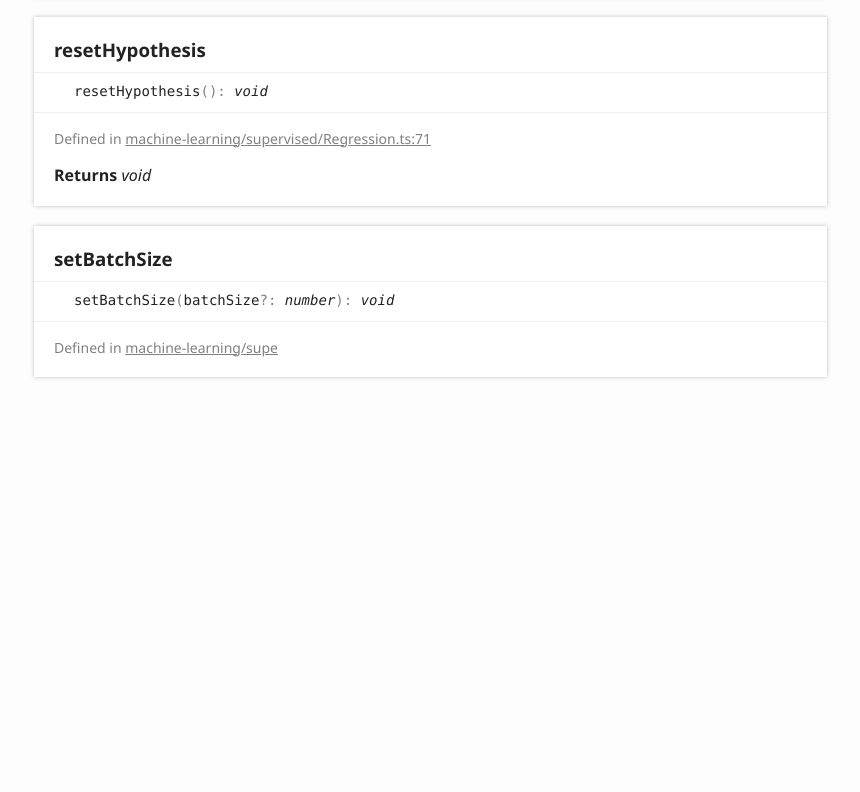
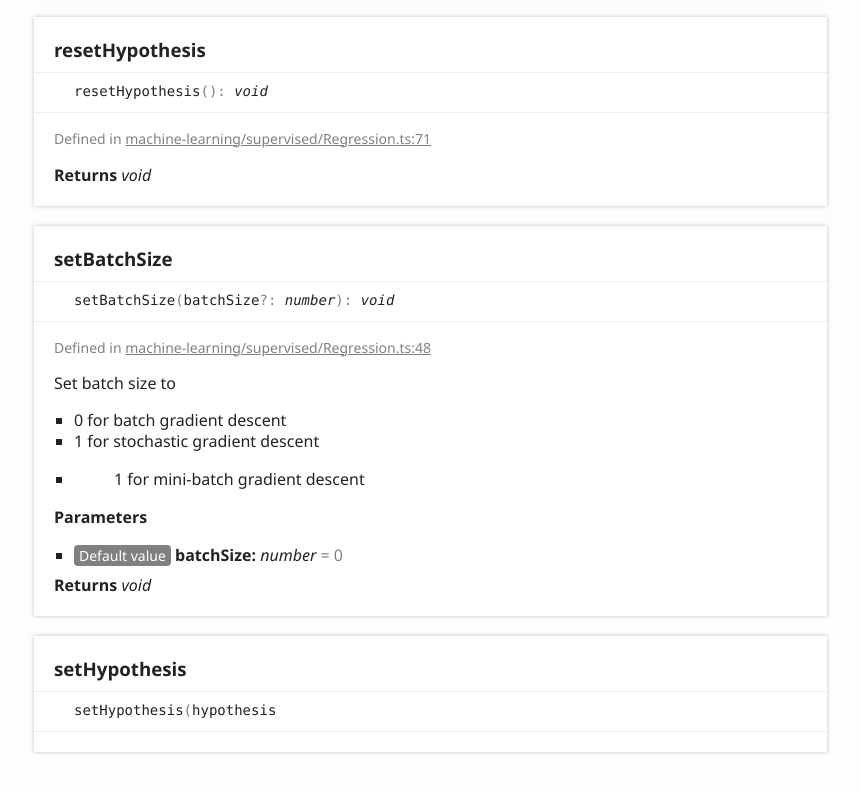
Before and after one commit to lankpro/AI-Machine-Learning, a plain HTML site: page docs/classes/_machine_learning_supervised_regression_.regression.html in a window 1280 px wide. Shown: the part 3905-4697 px from the top of the page, without its empty margins (6-866 px from the left). Before the commit the page ends 4482 px from the top, so only its background shows below. Drawn offline with Linux system fonts and the light colour scheme.

```diff
--- a/docs/classes/_machine_learning_supervised_regression_.regression.html
+++ b/docs/classes/_machine_learning_supervised_regression_.regression.html
@@ -367,4 +367,36 @@
 						<li class="tsd-description">
 							<aside class="tsd-sources">
 								<ul>
-									<li>Defined in <a href="https://github.com/erikgerrits/machine-learning/blob/2a242bc/src/lib/machine-learning/supervised/Regression.ts#L48">machine-learning/supe
+									<li>Defined in <a href="https://github.com/erikgerrits/machine-learning/blob/2a242bc/src/lib/machine-learning/supervised/Regression.ts#L48">machine-learning/supervised/Regression.ts:48</a></li>
+								</ul>
+							</aside>
+							<div class="tsd-comment tsd-typography">
+								<div class="lead">
+									<p>Set batch size to</p>
+									<ul>
+										<li>0 for batch gradient descent</li>
+										<li>1 for stochastic gradient descent</li>
+										<li><blockquote>
+												<p>1 for mini-batch gradient descent</p>
+											</blockquote>
+										</li>
+									</ul>
+								</div>
+							</div>
+							<h4 class="tsd-parameters-title">Parameters</h4>
+							<ul class="tsd-parameters">
+								<li>
+									<h5><span class="tsd-flag ts-flagDefault value">Default value</span> batchSize: <span class="tsd-signature-type">number</span><span class="tsd-signature-symbol"> =&nbsp;0</span></h5>
+									<div class="tsd-comment tsd-typography">
+									</div>
+								</li>
+							</ul>
+							<h4 class="tsd-returns-title">Returns <span class="tsd-signature-type">void</span></h4>
+						</li>
+					</ul>
+				</section>
+				<section class="tsd-panel tsd-member tsd-kind-method tsd-parent-kind-class">
+					<a name="sethypothesis" class="tsd-anchor"></a>
+					<h3>set<wbr>Hypothesis</h3>
+					<ul class="tsd-signatures tsd-kind-method tsd-parent-kind-class">
+						<li class="tsd-signature tsd-kind-icon">set<wbr>Hypothesis<span class="tsd-signature-symbol">(</span>hypothesis<span
```
